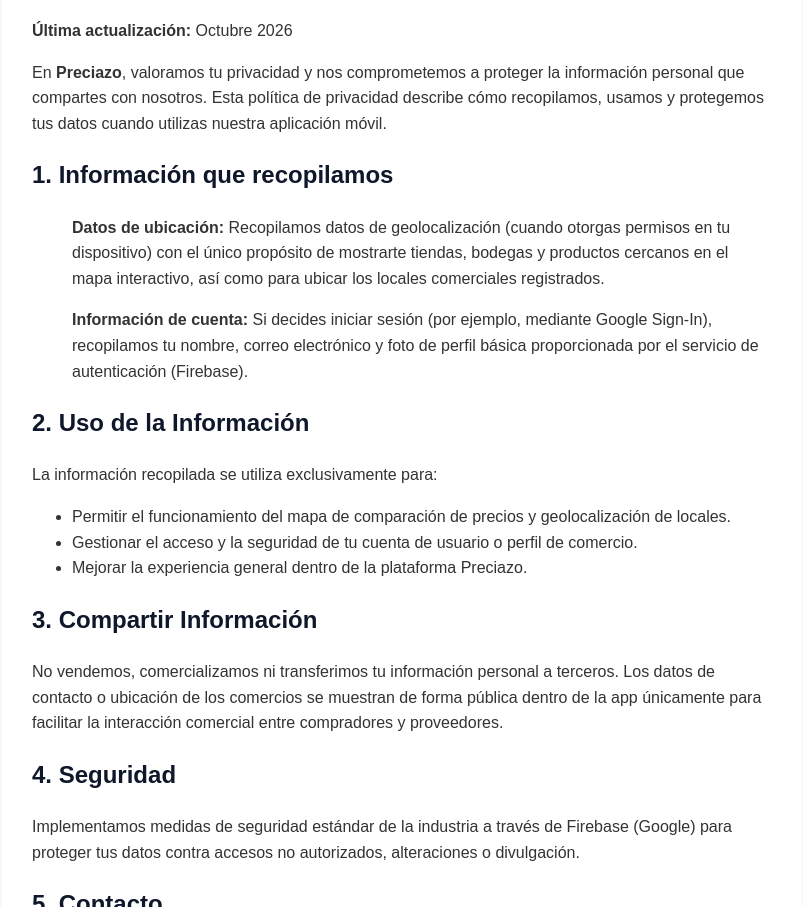
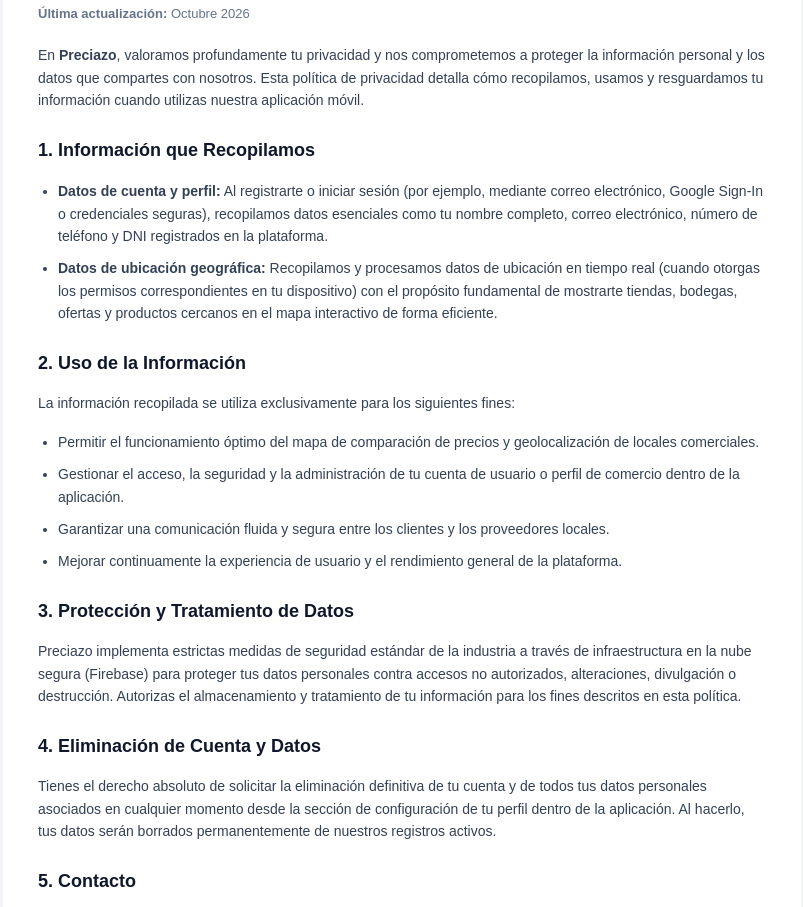
Before and after one commit to JMauricio16/preciazo-politica-privacidad, a plain HTML site: page index.html in a window 1280 px wide. Shown: the part 158-1065 px from the top of the page, without its empty margins (238-1041 px from the left). Drawn offline with Linux system fonts and the light colour scheme.

Commit message:
Revise privacy policy content and improve styling
Updated styling and content for privacy policy page.

```diff
--- a/index.html
+++ b/index.html
@@ -5,41 +5,85 @@
     <meta name="viewport" content="width=device-width, initial-scale=1.0">
     <title>Política de Privacidad - Preciazo</title>
     <style>
-        body { font-family: Arial, sans-serif; line-height: 1.6; color: #333; max-width: 800px; margin: 40px auto; padding: 0 20px; background-color: #f8fafc; }
-        h1, h2 { color: #0F172A; }
-        h1 { border-bottom: 2px solid #FFC000; padding-bottom: 10px; }
-        .container { background: #fff; padding: 30px; border-radius: 12px; box-shadow: 0 4px 6px rgba(0,0,0,0.05); }
+        body {
+            font-family: Arial, sans-serif;
+            line-height: 1.6;
+            color: #0F172A;
+            max-width: 800px;
+            margin: 40px auto;
+            padding: 0 20px;
+            background-color: #f8fafc;
+        }
+        h1, h2 {
+            color: #0F172A;
+        }
+        h1 {
+            border-bottom: 3px solid #FFC000;
+            padding-bottom: 12px;
+            font-size: 24px;
+        }
+        h2 {
+            font-size: 18px;
+            margin-top: 24px;
+        }
+        .container {
+            background: #fff;
+            padding: 35px;
+            border-radius: 16px;
+            box-shadow: 0 4px 12px rgba(15, 23, 42, 0.06);
+            border: 1px solid #F1F5F9;
+        }
+        p, li {
+            color: #334155;
+            font-size: 14px;
+        }
+        ul {
+            padding-left: 20px;
+        }
+        li {
+            margin-bottom: 10px;
+        }
+        .update-date {
+            font-size: 13px;
+            color: #64748B;
+            margin-bottom: 20px;
+        }
+        .support-email {
+            font-weight: bold;
+            color: #0F172A;
+        }
     </style>
 </head>
 <body>
     <div class="container">
         <h1>Política de Privacidad de Preciazo</h1>
-        <p><strong>Última actualización:</strong> Octubre 2026</p>
+        <p class="update-date"><strong>Última actualización:</strong> Octubre 2026</p>
 
-        <p>En <strong>Preciazo</strong>, valoramos tu privacidad y nos comprometemos a proteger la información personal que compartes con nosotros. Esta política de privacidad describe cómo recopilamos, usamos y protegemos tus datos cuando utilizas nuestra aplicación móvil.</p>
+        <p>En <strong>Preciazo</strong>, valoramos profundamente tu privacidad y nos comprometemos a proteger la información personal y los datos que compartes con nosotros. Esta política de privacidad detalla cómo recopilamos, usamos y resguardamos tu información cuando utilizas nuestra aplicación móvil.</p>
 
-        <h2>1. Información que recopilamos</h2>
+        <h2>1. Información que Recopilamos</h2>
         <ul>
-            <p><strong>Datos de ubicación:</strong> Recopilamos datos de geolocalización (cuando otorgas permisos en tu dispositivo) con el único propósito de mostrarte tiendas, bodegas y productos cercanos en el mapa interactivo, así como para ubicar los locales comerciales registrados.</p>
-            <p><strong>Información de cuenta:</strong> Si decides iniciar sesión (por ejemplo, mediante Google Sign-In), recopilamos tu nombre, correo electrónico y foto de perfil básica proporcionada por el servicio de autenticación (Firebase).</p>
+            <li><strong>Datos de cuenta y perfil:</strong> Al registrarte o iniciar sesión (por ejemplo, mediante correo electrónico, Google Sign-In o credenciales seguras), recopilamos datos esenciales como tu nombre completo, correo electrónico, número de teléfono y DNI registrados en la plataforma.</li>
+            <li><strong>Datos de ubicación geográfica:</strong> Recopilamos y procesamos datos de ubicación en tiempo real (cuando otorgas los permisos correspondientes en tu dispositivo) con el propósito fundamental de mostrarte tiendas, bodegas, ofertas y productos cercanos en el mapa interactivo de forma eficiente.</li>
         </ul>
 
         <h2>2. Uso de la Información</h2>
-        <p>La información recopilada se utiliza exclusivamente para:</p>
+        <p>La información recopilada se utiliza exclusivamente para los siguientes fines:</p>
         <ul>
-            <li>Permitir el funcionamiento del mapa de comparación de precios y geolocalización de locales.</li>
-            <li>Gestionar el acceso y la seguridad de tu cuenta de usuario o perfil de comercio.</li>
-            <li>Mejorar la experiencia general dentro de la plataforma Preciazo.</li>
+            <li>Permitir el funcionamiento óptimo del mapa de comparación de precios y geolocalización de locales comerciales.</li>
+            <li>Gestionar el acceso, la seguridad y la administración de tu cuenta de usuario o perfil de comercio dentro de la aplicación.</li>
+            <li>Garantizar una comunicación fluida y segura entre los clientes y los proveedores locales.</li>
+            <li>Mejorar continuamente la experiencia de usuario y el rendimiento general de la plataforma.</li>
         </ul>
 
-        <h2>3. Compartir Información</h2>
-        <p>No vendemos, comercializamos ni transferimos tu información personal a terceros. Los datos de contacto o ubicación de los comercios se muestran de forma pública dentro de la app únicamente para facilitar la interacción comercial entre compradores y proveedores.</p>
+        <h2>3. Protección y Tratamiento de Datos</h2>
+        <p>Preciazo implementa estrictas medidas de seguridad estándar de la industria a través de infraestructura en la nube segura (Firebase) para proteger tus datos personales contra accesos no autorizados, alteraciones, divulgación o destrucción. Autorizas el almacenamiento y tratamiento de tu información para los fines descritos en esta política.</p>
 
-        <h2>4. Seguridad</h2>
-        <p>Implementamos medidas de seguridad estándar de la industria a través de Firebase (Google) para proteger tus datos contra accesos no autorizados, alteraciones o divulgación.</p>
+        <h2>4. Eliminación de Cuenta y Datos</h2>
+        <p>Tienes el derecho absoluto de solicitar la eliminación definitiva de tu cuenta y de todos tus datos personales asociados en cualquier momento desde la sección de configuración de tu perfil dentro de la aplicación. Al hacerlo, tus datos serán borrados permanentemente de nuestros registros activos.</p>
 
         <h2>5. Contacto</h2>
-        <p>Si tienes preguntas o dudas sobre esta Política de Privacidad, puedes ponerte en contacto con el desarrollador a través del correo electrónico de soporte: <strong>piscismauricio16@gmail.com</strong></p>
+        <p>Si tienes preguntas, dudas o requieres asistencia técnica adicional sobre esta Política de Privacidad, puedes ponerte en contacto directamente con el soporte de la aplicación a través del correo electrónico: <span class="support-email">piscismauricio16@gmail.com</span></p>
     </div>
 </body>
 </html>
```
